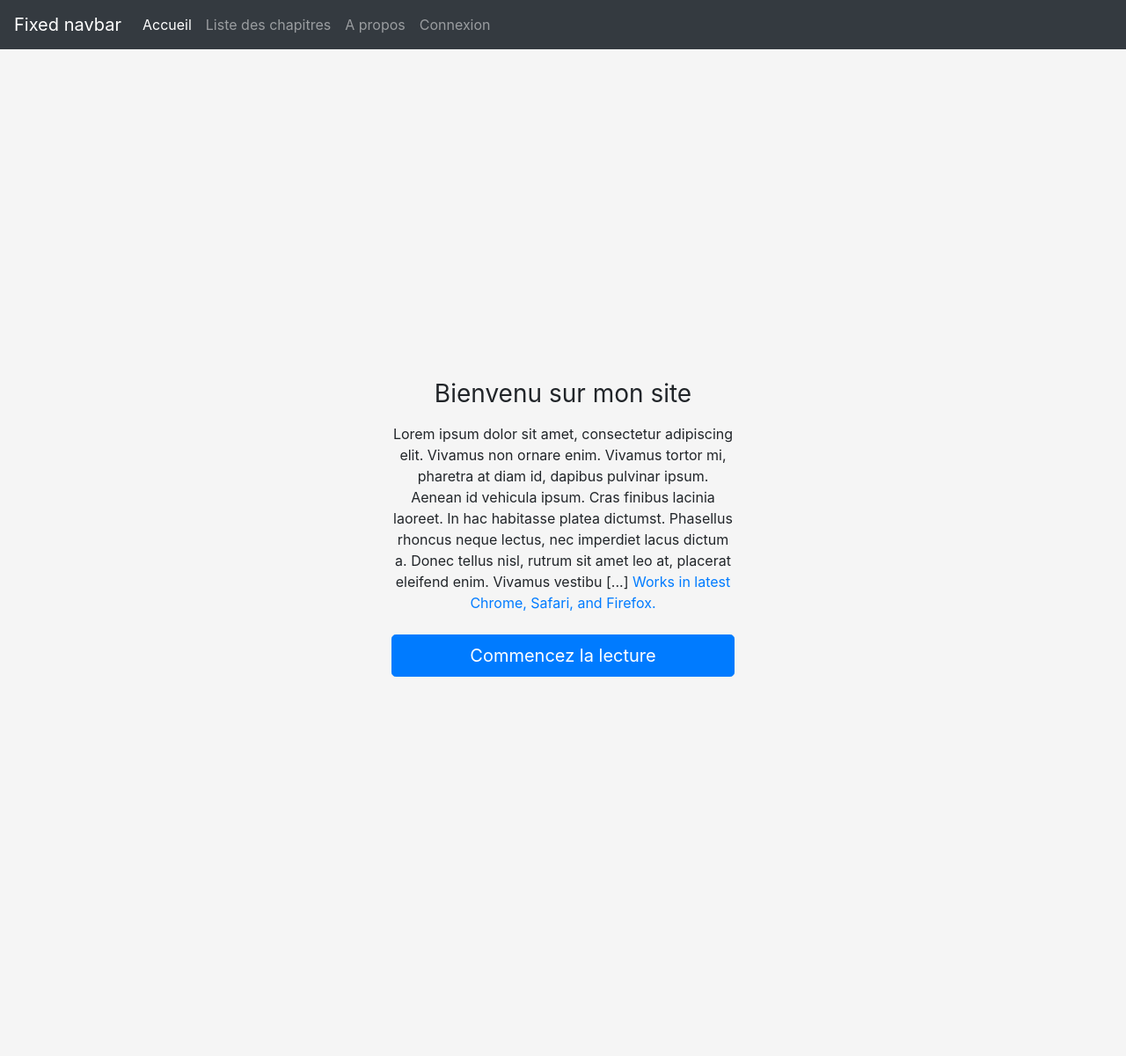
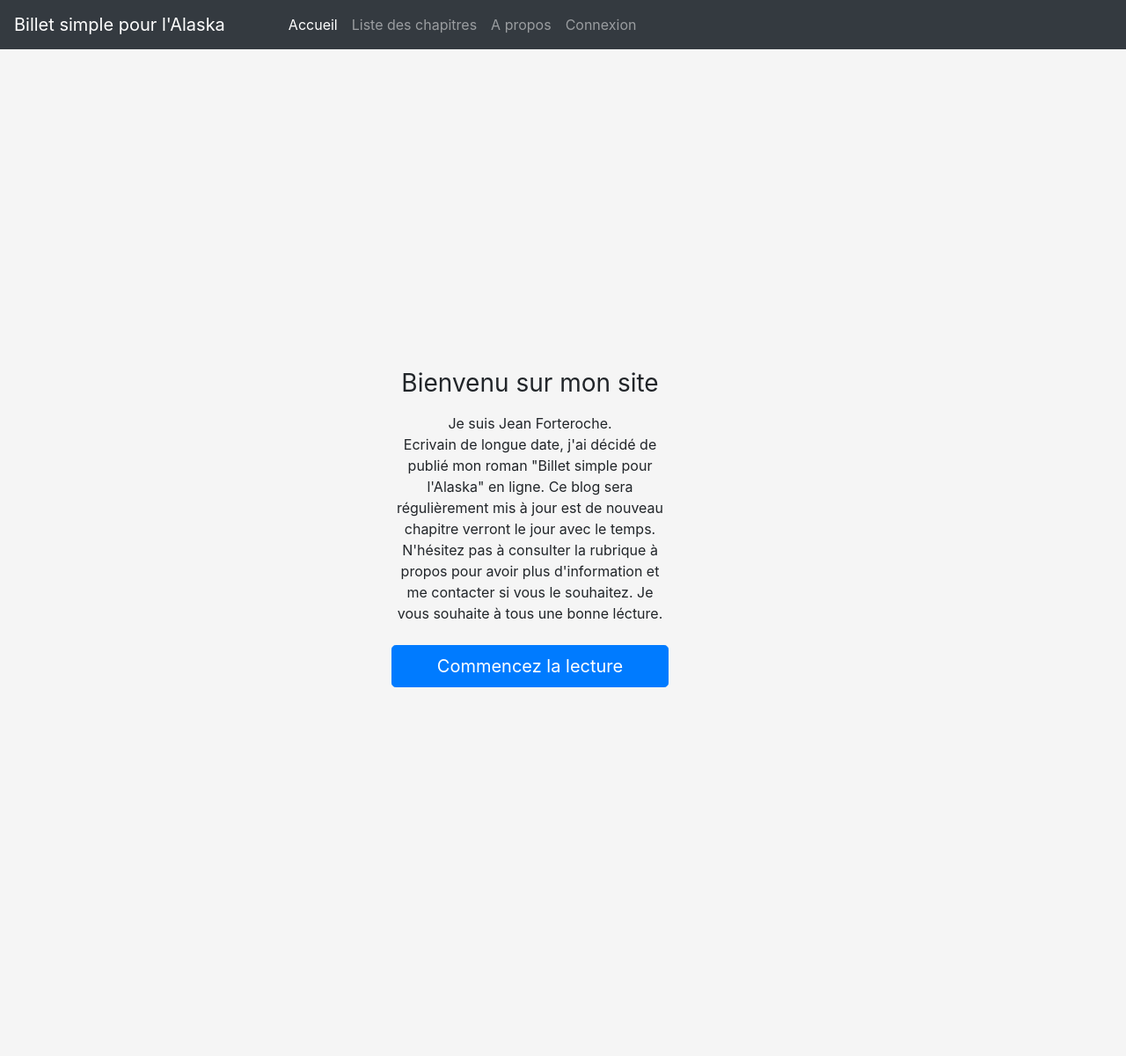
Before and after one commit to BayramKILIC/OpcP3, a PHP site: page / in a window 1280 px wide. Shown: the whole page at 88% size. Run offline with PHP 8.4, Linux system fonts and the light colour scheme; data that the repository does not hold is empty; some libraries are stand-ins or nearby versions.

Commit message:
reglage grille bootstrap nav bar et body

```diff
--- a/Controller/FrontendController.php
+++ b/Controller/FrontendController.php
@@ -29,6 +29,7 @@ class FrontendController extends Controller
 
         require('view/frontend/welcome.php');
     }
+
 
     public function listPostsPublic()
     {
--- a/Framework/Router.php
+++ b/Framework/Router.php
@@ -58,6 +58,9 @@ class Router
                         throw new \Exception('Aucun identifiant de billet envoyé');
                     }
                 }
+                elseif ($_GET['action'] == 'listPostsPublic') {
+                    $this->frontendController->listPostsPublic();
+                }
                 elseif ($_GET['action'] == 'newpost') {
                     $this->frontendController->newContent();
                 }
--- a/style.css
+++ b/style.css
@@ -1,3 +1,31 @@
+:root {
+    --input-padding-x: .75rem;
+    --input-padding-y: .75rem;
+}
+
+html,
 body {
-    background-color: #dff0d8;
+    height: 100%;
+
 }
+
+body {
+    display: -ms-flexbox;
+    display: -webkit-box;
+    display: flex;
+    -ms-flex-align: center;
+    -ms-flex-pack: center;
+    -webkit-box-align: center;
+    align-items: center;
+    -webkit-box-pack: center;
+    justify-content: center;
+    padding-top: 40px;
+    padding-bottom: 40px;
+    background-color: #f5f5f5;
+}
+.form-signin {
+    width: 100%;
+    max-width: 420px;
+    padding: 15px;
+    margin: 0 auto;
+}
--- a/view/frontend/template.php
+++ b/view/frontend/template.php
@@ -9,7 +9,7 @@
     <title>Roman en ligne</title>
     <link href="bootstrap-4.0.0/dist/css/bootstrap.min.css" rel="stylesheet">
     <link href="navbar-top-fixed.css" rel="stylesheet">
-    <link href="floating-labels.css" rel="stylesheet">
+    <link href="style.css" rel="stylesheet">
     <script src="https://code.jquery.com/jquery-3.2.1.slim.min.js" integrity="sha384-KJ3o2DKtIkvYIK3UENzmM7KCkRr/rE9/Qpg6aAZGJwFDMVNA/GpGFF93hXpG5KkN" crossorigin="anonymous"></script>
     <script src='https://cloud.tinymce.com/5/tinymce.min.js?apiKey=your_API_key'></script>
     <script>
@@ -19,15 +19,15 @@
     </script>
 </head>
 
-<body>
-
+<div class="row">
+<div class="col-xl-12">
 <nav class="navbar navbar-expand-md navbar-dark fixed-top bg-dark">
-    <a class="navbar-brand" href="#">Fixed navbar</a>
+    <a class="navbar-brand" href="#">Billet simple pour l'Alaska</a>
     <button class="navbar-toggler" type="button" data-toggle="collapse" data-target="#navbarCollapse" aria-controls="navbarCollapse" aria-expanded="false" aria-label="Toggle navigation">
         <span class="navbar-toggler-icon"></span>
     </button>
     <div class="collapse navbar-collapse" id="navbarCollapse">
-        <ul class="navbar-nav mr-auto">
+        <ul class="navbar-nav mr-auto ml-5">
             <li class="nav-item active">
                 <a class="nav-link" href="index.php">Accueil <span class="sr-only">(current)</span></a>
             </li>
@@ -43,11 +43,15 @@
         </ul>
     </div>
 </nav>
-
+</div>
+</div>
+<div class="row">
 <main role="main" class="container">
+    <div class="col-xl-10">
     <?= $content ?>
+    </div>
 </main>
-
+</div>
 <script src="https://code.jquery.com/jquery-3.2.1.slim.min.js" integrity="sha384-KJ3o2DKtIkvYIK3UENzmM7KCkRr/rE9/Qpg6aAZGJwFDMVNA/GpGFF93hXpG5KkN" crossorigin="anonymous"></script>
 <script>window.jQuery || document.write('<script src="bootstrap-4.0.0/assets/js/vendor/jquery-slim.min.js"><\/script>')</script>
 <script src="bootstrap-4.0.0/assets/js/vendor/popper.min.js"></script>
--- a/view/frontend/welcome.php
+++ b/view/frontend/welcome.php
@@ -5,7 +5,10 @@
     <div class="form-signin">
         <div class="text-center mb-4">
             <h1 class="h3 mb-3 font-weight-normal">Bienvenu sur mon site</h1>
-            <p>Lorem ipsum dolor sit amet, consectetur adipiscing elit. Vivamus non ornare enim. Vivamus tortor mi, pharetra at diam id, dapibus pulvinar ipsum. Aenean id vehicula ipsum. Cras finibus lacinia laoreet. In hac habitasse platea dictumst. Phasellus rhoncus neque lectus, nec imperdiet lacus dictum a. Donec tellus nisl, rutrum sit amet leo at, placerat eleifend enim. Vivamus vestibu [...]  <a href="https://caniuse.com/#feat=css-placeholder-shown">Works in latest Chrome, Safari, and Firefox.</a></p>
+            <p>Je suis Jean Forteroche. <br/> Ecrivain de longue date, j'ai décidé de publié mon roman
+                "Billet simple pour l'Alaska" en ligne. Ce blog sera régulièrement mis à jour
+                est de nouveau chapitre verront le jour avec le temps.  N'hésitez pas à consulter la rubrique à propos pour avoir plus d'information et
+            me contacter si vous le souhaitez. Je vous souhaite à tous une bonne lécture.</p>
         </div>
 
 
@@ -13,7 +16,7 @@
 
 
 
-        <button class="btn btn-lg btn-primary btn-block" type="submit">Commencez la lecture</button>
+        <a class="btn btn-lg btn-primary btn-block" href="index.php?action=listPostsPublic">Commencez la lecture</a>
 
     </div>
 
```
Also changed, not shown: view/frontend/listPostsView.php (+3 -5 lines).
